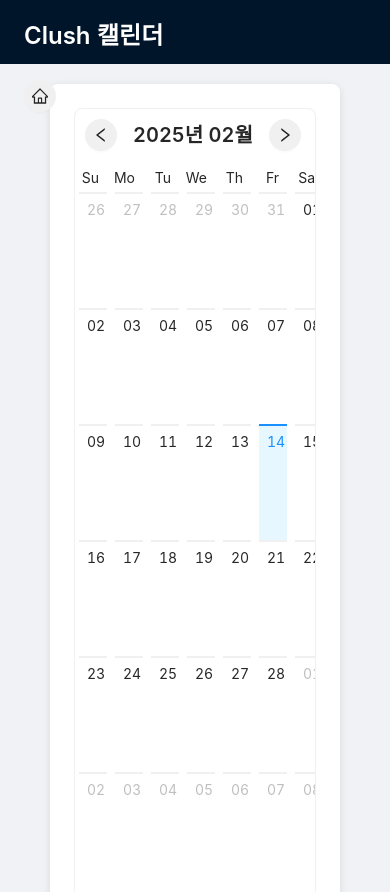
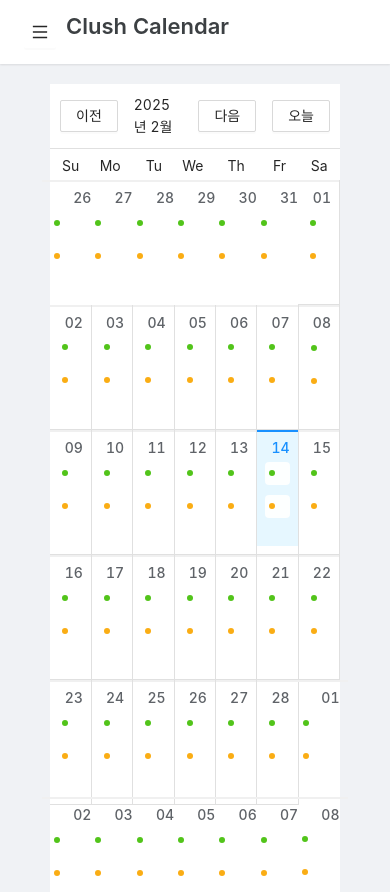
Before and after one commit to DiligentP/clush, a React (Vite) app in the folder frontend/: page / in a window 390 px wide. Shown: the top 892 px of the page. Built offline with nearby package versions, Linux system fonts and the light colour scheme.

Commit message:
feat: 캘린더 UI 및 컴포넌트 구현
- MainHeader, CalendarView, CalendarHeader, CalendarEvents 등 주요 캘린더 컴포넌트 추가
- 캘린더 스타일링 (반응형 포함) 및 이벤트 렌더링 기능 구현
- App 구조 개선 및 useCalendar 커스텀 훅 추가

```diff
--- a/frontend/src/App.css
+++ b/frontend/src/App.css
@@ -6,23 +6,67 @@
 }
 
 .ant-picker-calendar {
-  border: 1px solid #f0f0f0;
-  border-radius: 8px;
-  overflow: hidden;
+  border: none !important;
+  background: #fff;
+}
+
+.ant-picker-calendar .ant-picker-panel {
+  border-top: 1px solid #e0e0e0 !important;
+}
+
+.ant-picker-cell-in-view {
+  border-right: 1px solid #e0e0e0 !important;
+  border-bottom: 1px solid #e0e0e0 !important;
+  height: 120px !important;
+  vertical-align: top;
+  padding: 8px !important;
+}
+
+.ant-picker-calendar-header {
+  padding: 16px 24px !important;
+  border-bottom: 1px solid #e0e0e0;
+}
+
+/* 날짜 헤더 스타일 */
+.ant-picker-calendar-date {
+  margin: -8px -8px 0 -8px !important;
+  padding: 8px;
+  font-weight: 500;
+  color: #5f6368;
+}
+
+/* 주말 색상 */
+.ant-picker-cell-in-view[title*="토요일"] .ant-picker-calendar-date {
+  color: #1a73e8 !important;
+}
+
+.ant-picker-cell-in-view[title*="일요일"] .ant-picker-calendar-date {
+  color: #dc3545 !important;
+}
+
+/* 호버 효과 */
+.ant-picker-cell:hover {
+  background: #f8f9fa !important;
+}
+
+/* 현재 월이 아닌 날짜 */
+.ant-picker-cell-in-view.ant-picker-cell-out-month .ant-picker-calendar-date {
+  color: #dadce0 !important;
 }
 
 .app-header {
-  height: 64px;
-  line-height: 64px;
-  background-color: #001529;
-  padding: 0 24px 8px 24px;
+  background: #fff !important;
+  box-shadow: 0 1px 2px rgba(0,0,0,0.1);
+  display: flex;
+  align-items: center;
+  justify-content: space-between;
+  padding: 0 24px !important;
 }
 
 .header-title {
-  color: white;
-  margin: 0;
-  line-height: 56px;
-  padding-top: 8px;
+  color: #3c4043 !important;
+  font-weight: 500;
+  font-size: 22px !important;
 }
 
 .calendar-header {
@@ -34,17 +78,69 @@
 }
 
 .nav-button {
-  background: #f0f0f0 !important;
-  border: 0;
-  transform: scale(1);
+  background: transparent !important;
+  border: 1px solid #dadce0 !important;
 }
 
 .nav-button:hover {
-  transform: scale(1.1) !important;
+  background: #f8f9fa !important;
 }
 
 .month-title {
+  color: #3c4043;
+  font-size: 22px !important;
+  font-weight: 400 !important;
+}
+
+/* 기존 Ant Design의 오늘 날짜 스타일 제거 */
+.ant-picker-cell-in-view.ant-picker-cell-today .ant-picker-cell-inner::before {
+  border: none !important;
+}
+
+/* 커스텀 오늘 날짜 스타일 */
+.custom-today-highlight {
+  position: absolute;
+  top: 50%;
+  left: 50%;
+  transform: translate(-50%, -50%);
+  width: 24px;
+  height: 24px;
+  background-color: #1890ff;
+  border-radius: 50%;
+  opacity: 0.15;
+}
+
+/* 이벤트 배지 스타일 */
+.events {
   margin: 0;
-  opacity: 1;
-  transition: opacity 0.3s;
+  padding: 0;
+  list-style: none;
 }
+
+.events .ant-badge-status {
+  width: 100%;
+  overflow: hidden;
+  font-size: 12px;
+  white-space: nowrap;
+  text-overflow: ellipsis;
+  padding: 2px 4px;
+  border-radius: 4px;
+  margin: 2px 0;
+  background: rgba(255,255,255,0.9);
+}
+
+.notes-month {
+  font-size: 14px;
+  text-align: center;
+}
+
+.notes-month section {
+  font-size: 24px;
+  font-weight: bold;
+  color: #1890ff;
+}
+
+.notes-month span {
+  font-size: 12px;
+  color: #666;
+}
--- a/frontend/src/App.tsx
+++ b/frontend/src/App.tsx
@@ -1,117 +1,41 @@
-import { Calendar, Layout, Typography, Button } from 'antd';
-import { LeftOutlined, RightOutlined, HomeOutlined } from '@ant-design/icons';
-import type { CalendarMode } from 'antd/es/calendar/generateCalendar';
-import { useState } from 'react';
+import { Layout } from 'antd';
+import useCalendar from './hooks/useCalendar';
+import MainHeader from './components/MainHeader';
+import CalendarView from './components/CalendarView';
 import './App.css';
 import moment from 'moment';
 
-const { Header, Content, Footer } = Layout;
-const { Title } = Typography;
+const { Content, Footer } = Layout;
 
-function App() {
-  const [mode, setMode] = useState<CalendarMode>('month');
-  const [currentDate, setCurrentDate] = useState<moment.Moment>(moment());
-
-  const handleMonthChange = (months: number) => {
-    const newDate = currentDate.clone().add(months, 'month');
-    setCurrentDate(newDate);
-  };
-
-  const onPanelChange = (value: moment.Moment, newMode: CalendarMode) => {
-    setMode(newMode);
-    setCurrentDate(value);
-  };
-
-  // 날짜 포맷팅 함수
-  const formatMonthTitle = (date: moment.Moment) => {
-    return new Intl.DateTimeFormat('ko-KR', {
-      year: 'numeric',
-      month: 'long'
-    }).format(date);
-  };
+export default function App() {
+  const {
+    mode,
+    currentDate,
+    setMode,
+    handleMonthChange,
+    setCurrentDate
+  } = useCalendar();
 
   return (
     <Layout className="layout">
-      <Header style={headerStyles.container}>
-        <Title level={3} style={headerStyles.title}>
-          Clush 캘린더
-        </Title>
-        <Button
-          shape="circle"
-          icon={<HomeOutlined />}
-          onClick={() => setCurrentDate(moment())}
-          className="nav-button"
+      <MainHeader />
+      <Content style={{ padding: '20px 50px' }}>
+        <CalendarView
+          currentDate={currentDate}
+          mode={mode}
+          onPanelChange={(date, newMode) => {
+            if (newMode) {
+              setMode(newMode);
+            }
+            setCurrentDate(date);
+          }}
+          onMonthChange={handleMonthChange}
+          onToday={() => setCurrentDate(moment())}
         />
-      </Header>
-      <Content style={{ padding: '20px 50px', minHeight: 'calc(100vh - 64px)' }}>
-        <div className="site-layout-content">
-          <Calendar
-            mode={mode}
-            onPanelChange={onPanelChange}
-            value={currentDate}
-            headerRender={({ value }) => (
-              <div style={calendarHeaderStyles.container}>
-                <Button
-                  shape="circle"
-                  icon={<LeftOutlined />}
-                  onClick={() => handleMonthChange(-1)}
-                  style={calendarHeaderStyles.button}
-                />
-                <Title level={4} style={calendarHeaderStyles.title}>
-                  {value.format('YYYY년 MM월')}
-                </Title>
-                <Button
-                  shape="circle"
-                  icon={<RightOutlined />}
-                  onClick={() => handleMonthChange(1)}
-                  style={calendarHeaderStyles.button}
-                />
-              </div>
-            )}
-          />
-        </div>
       </Content>
-      <Footer style={{ textAlign: 'center' }}>
+      <Footer className="app-footer">
         Clush Project ©{new Date().getFullYear()}
       </Footer>
     </Layout>
   );
 }
-
-export default App;
-
-const headerStyles = {
-  container: {
-    height: 64,
-    lineHeight: '64px',
-    backgroundColor: '#001529',
-    padding: '0 24px 8px 24px'
-  },
-  title: {
-    color: 'white',
-    margin: 0,
-    lineHeight: '56px',
-    paddingTop: '8px'
-  }
-};
-
-const calendarHeaderStyles = {
-  container: {
-    padding: 10,
-    display: 'flex',
-    alignItems: 'center',
-    gap: 16,
-    transition: 'all 0.3s ease'
-  },
-  button: {
-    background: '#f0f0f0',
-    border: 0,
-    transform: 'scale(1)',
-    ':hover': { transform: 'scale(1.1)' }
-  },
-  title: {
-    margin: 0,
-    opacity: 1,
-    transition: 'opacity 0.3s'
-  }
-};
--- /dev/null
+++ b/frontend/src/components/CalendarEvents.tsx
@@ -0,0 +1,33 @@
+import { Badge, Tooltip } from 'antd';
+import { Moment } from 'moment';
+
+type EventType = 'success' | 'warning' | 'default' | 'processing' | 'error';
+
+interface Event {
+  type: EventType;
+  content: string;
+}
+
+export default function CalendarEvents(date: Moment) {
+  const events = getEventsForDate(date);
+
+  return (
+    <ul className="events">
+      {events.map((event, index) => (
+        <li key={index}>
+          <Tooltip title={event.content}>
+            <Badge status={event.type as EventType} />
+          </Tooltip>
+        </li>
+      ))}
+    </ul>
+  );
+}
+
+function getEventsForDate(date: Moment): Event[] {
+  // Placeholder for fetching events
+  return [
+    { type: 'success', content: 'Event 1' },
+    { type: 'warning', content: 'Event 2' },
+  ];
+}
--- /dev/null
+++ b/frontend/src/components/CalendarView.tsx
@@ -0,0 +1,35 @@
+import { Calendar } from 'antd';
+import type { CalendarProps } from 'antd';
+import { Moment } from 'moment';
+import CalendarHeader from './headers/CalendarHeader';
+import CalendarEvents from './CalendarEvents';
+
+export default function CalendarView({
+  currentDate,
+  mode,
+  onPanelChange,
+  onMonthChange,
+  onToday
+}: {
+  currentDate: Moment;
+  mode: CalendarProps<Moment>['mode'];
+  onPanelChange: (date: Moment, mode: CalendarProps<Moment>['mode']) => void;
+  onMonthChange: (months: number) => void;
+  onToday: () => void;
+}) {
+  return (
+    <Calendar
+      value={currentDate}
+      mode={mode}
+      onPanelChange={(date, mode) => onPanelChange(date, mode)}
+      headerRender={({ value }) => (
+        <CalendarHeader
+          value={value}
+          onMonthChange={onMonthChange}
+          onToday={onToday}
+        />
+      )}
+      dateCellRender={CalendarEvents}
+    />
+  );
+}
--- /dev/null
+++ b/frontend/src/components/MainHeader.tsx
@@ -0,0 +1,19 @@
+import { Layout, Typography, Button } from 'antd';
+import { MenuOutlined } from '@ant-design/icons';
+import '../styles/MainHeader.css';
+
+const { Header } = Layout;
+const { Title } = Typography;
+
+export default function MainHeader() {
+  return (
+    <Header className="app-header">
+      <div className="header-content">
+        <Button className="menu-button" icon={<MenuOutlined />} />
+        <Title level={3} className="header-title">
+          Clush Calendar
+        </Title>
+      </div>
+    </Header>
+  );
+}
--- /dev/null
+++ b/frontend/src/components/headers/CalendarHeader.tsx
@@ -0,0 +1,13 @@
+import { Button } from 'antd';
+import { CalendarHeaderProps } from '../../types/calendar';
+
+export default function CalendarHeader({ value, onMonthChange, onToday }: CalendarHeaderProps & { onToday: () => void }) {
+  return (
+    <div className="calendar-header">
+      <Button onClick={() => onMonthChange(-1)}>이전</Button>
+      <span className="date-display">{value.format('YYYY년 M월')}</span>
+      <Button onClick={() => onMonthChange(1)}>다음</Button>
+      <Button onClick={onToday}>오늘</Button>
+    </div>
+  );
+}
--- /dev/null
+++ b/frontend/src/hooks/useCalendar.ts
@@ -0,0 +1,20 @@
+import { useState } from 'react';
+import type { CalendarMode } from 'antd/es/calendar/generateCalendar';
+import moment, { Moment } from 'moment';
+
+export default function useCalendar() {
+  const [mode, setMode] = useState<CalendarMode>('month');
+  const [currentDate, setCurrentDate] = useState<Moment>(moment());
+
+  const handleMonthChange = (months: number) => {
+    setCurrentDate(currentDate.clone().add(months, 'month'));
+  };
+
+  return {
+    mode,
+    currentDate,
+    setMode,
+    handleMonthChange,
+    setCurrentDate
+  };
+}
--- /dev/null
+++ b/frontend/src/styles/CalendarEvents.css
@@ -0,0 +1,11 @@
+.events {
+  list-style: none;
+  padding: 0;
+  margin: 0;
+  display: flex;
+  flex-wrap: wrap;
+}
+
+.events li {
+  margin-right: 5px;
+}
--- /dev/null
+++ b/frontend/src/styles/CalendarHeader.css
@@ -0,0 +1,29 @@
+.calendar-header {
+  display: flex;
+  align-items: center;
+  justify-content: center;
+  margin-bottom: 10px;
+  flex-wrap: wrap;
+}
+
+.date-display {
+  font-size: 1.2em;
+  font-weight: bold;
+  margin: 0 15px;
+}
+
+@media (max-width: 768px) {
+  .calendar-header {
+    justify-content: space-between;
+    padding: 0 10px;
+  }
+
+  .date-display {
+    font-size: 1em;
+    margin: 10px 0;
+  }
+
+  .calendar-header button {
+    margin: 5px 0;
+  }
+}
--- /dev/null
+++ b/frontend/src/styles/MainHeader.css
@@ -0,0 +1,35 @@
+.app-header {
+  display: flex;
+  align-items: center;
+  justify-content: center;
+  padding: 10px 20px;
+  background-color: #fff;
+  box-shadow: 0 1px 2px rgba(0, 0, 0, 0.1);
+}
+
+.header-content {
+  display: flex;
+  align-items: center;
+}
+
+.menu-button {
+  margin-right: 10px;
+  border: none;
+  background: none;
+  font-size: 18px;
+}
+
+.calendar-icon {
+  margin-right: 8px;
+}
+
+.header-title {
+  margin: 0;
+}
+
+.nav-button {
+  background-color: #f0f0f0;
+  border: none;
+  color: #000;
+  font-weight: bold;
+}
--- /dev/null
+++ b/frontend/src/styles/calendar.css
@@ -0,0 +1,26 @@
+/* 캘린더 그리드 스타일 */
+.ant-picker-calendar {
+  border-radius: 8px;
+  overflow: hidden;
+  background: #fff;
+  box-shadow: 0 1px 2px rgba(0,0,0,0.1);
+}
+
+.ant-picker-cell-in-view {
+  vertical-align: top;
+  padding: 8px !important;
+  height: 120px !important;
+  border-right: 1px solid #f0f0f0;
+  border-bottom: 1px solid #f0f0f0;
+}
+
+/* 반응형 처리 */
+@media (max-width: 768px) {
+  .ant-picker-calendar {
+    border-radius: 0;
+  }
+
+  .ant-picker-cell-in-view {
+    height: 100px !important;
+  }
+}
--- /dev/null
+++ b/frontend/src/types/calendar.ts
@@ -0,0 +1,6 @@
+import { Moment } from 'moment';
+
+export interface CalendarHeaderProps {
+  value: Moment;
+  onMonthChange: (months: number) => void;
+}
```
